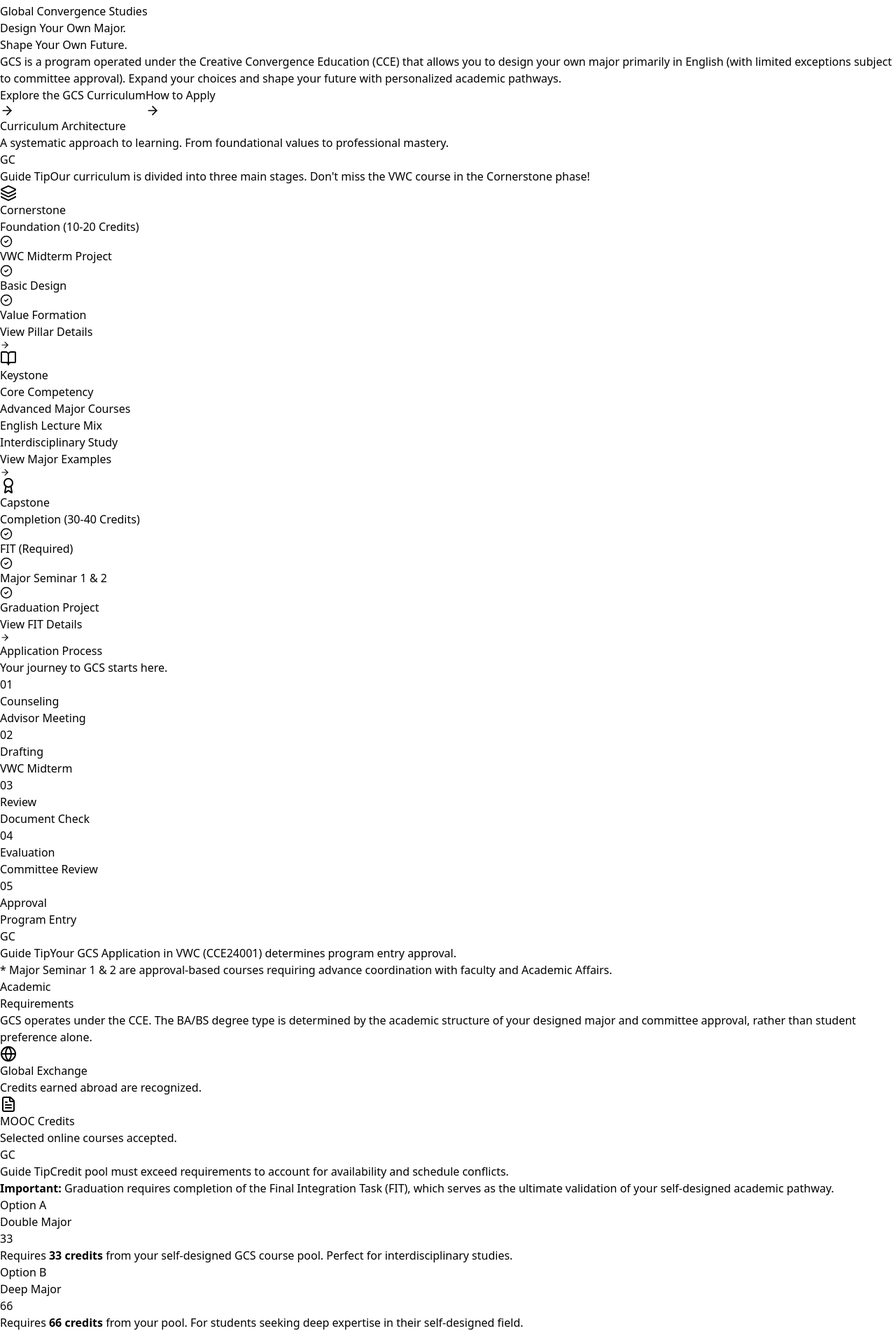
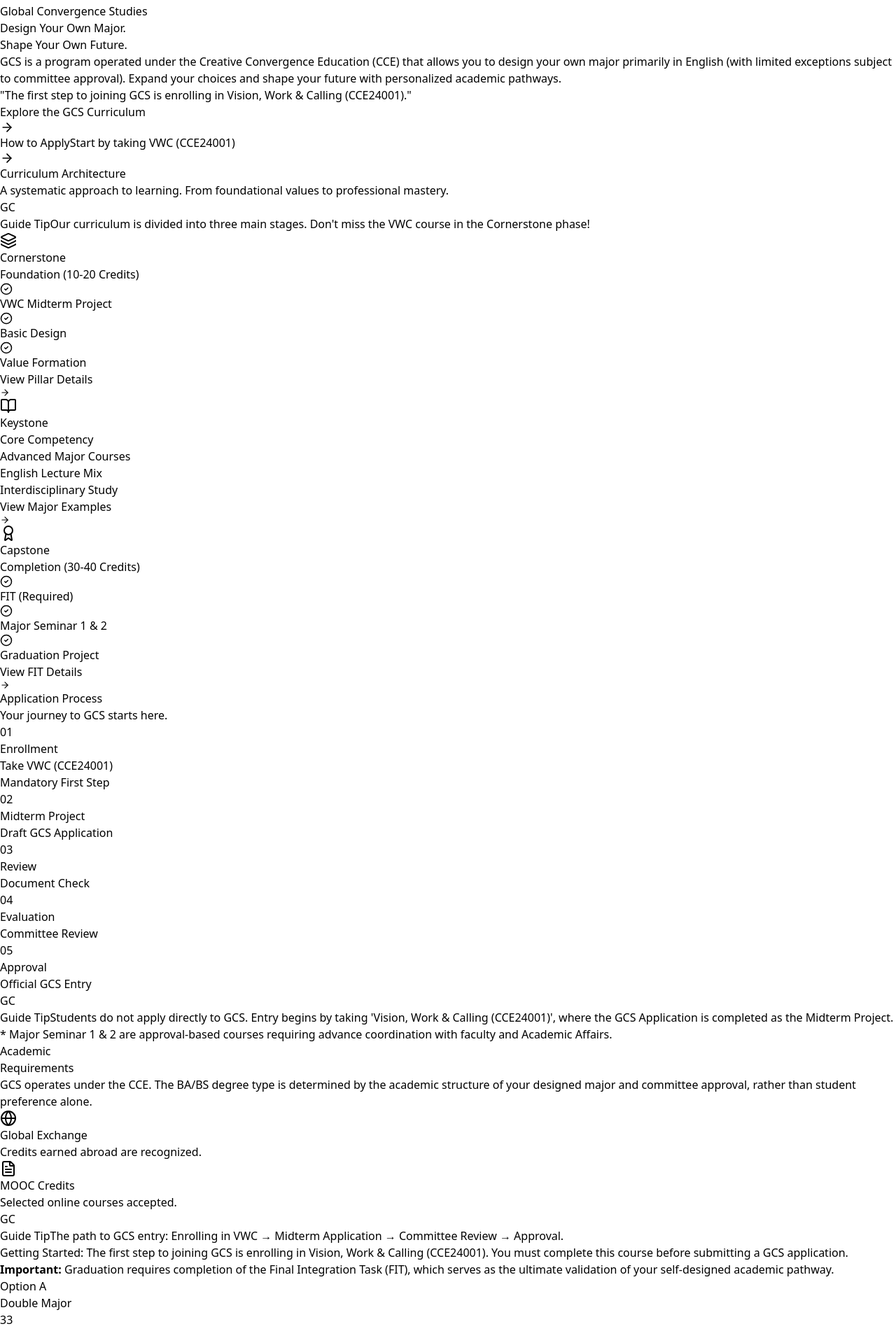
Before and after one commit to shintaehyeon/GcsHgu-website, a React (Vite) app: page / in a window 1280 px wide. Shown: the part 1181-3083 px from the top of the page at 70% size. Built offline with nearby package versions, Linux system fonts and the light colour scheme.

Commit message:
feat: clarify GCS entry flow and VWC prerequisite across all sections

```diff
--- a/src/GCSPage.jsx
+++ b/src/GCSPage.jsx
@@ -250,12 +250,15 @@ const Navbar = ({ onOpenFaculty, onOpenResources, onOpenMajors }) => {
                                 >
                                     HISNET
                                 </a>
+                                <div className="flex flex-col gap-1 items-center">
                                     <button
                                         onClick={() => scrollToSection('process')}
                                         className="w-full py-4 text-center text-sm font-black uppercase tracking-widest text-white bg-[#003A78] rounded-2xl shadow-lg shadow-blue-900/20"
                                     >
                                         Apply Now
                                     </button>
+                                    <span className="text-[10px] text-slate-400 font-bold uppercase tracking-tighter">Start by taking VWC (CCE24001)</span>
+                                </div>
                             </div>
                         </div>
                     </motion.div>
@@ -506,17 +509,27 @@ export default function GCSPage() {
                                 Design Your Own Major. <br />
                                 Shape Your Own Future.
                             </p>
-                            <p className="text-lg text-slate-600 font-medium max-w-lg leading-relaxed mb-8">
+                            <p className="text-lg text-slate-600 font-medium max-w-lg leading-relaxed mb-4">
                                 GCS is a program operated under the Creative Convergence Education (CCE) that allows you to design your own major primarily in English (with limited exceptions subject to committee approval). Expand your choices and shape your future with personalized academic pathways.
                             </p>
+                            <div className="mb-8 p-4 bg-[#003A78]/5 backdrop-blur-sm border-l-4 border-[#003A78] rounded-r-2xl">
+                                <p className="text-[#003A78] font-bold text-base">
+                                    "The first step to joining GCS is enrolling in Vision, Work & Calling (CCE24001)."
+                                </p>
+                            </div>
 
                             <div className="flex flex-col sm:flex-row gap-4 pointer-events-auto">
+                                <div className="flex flex-col gap-2">
                                     <button onClick={() => setMajorsModalOpen(true)} className="bg-[#4B89DC] hover:bg-[#3572C6] text-white px-8 py-3 rounded-full font-bold shadow-lg hover:shadow-xl hover:-translate-y-0.5 transition-all duration-300 flex items-center gap-2">
                                         Explore the GCS Curriculum <ArrowRight size={20} />
                                     </button>
+                                </div>
+                                <div className="flex flex-col gap-2">
                                     <button onClick={() => scrollToSection('process')} className="bg-white/60 backdrop-blur-md border border-white/60 text-[#003A78] px-8 py-3 rounded-full font-bold shadow-sm hover:bg-white hover:shadow-md hover:-translate-y-0.5 transition-all duration-300 flex items-center gap-2">
                                         How to Apply <ArrowRight size={20} />
                                     </button>
+                                    <span className="text-[10px] text-slate-400 font-bold ml-4 uppercase tracking-tighter">Start by taking VWC (CCE24001)</span>
+                                </div>
                             </div>
                         </motion.div>
                     </div>
@@ -618,27 +631,36 @@ export default function GCSPage() {
 
                         <div className="grid grid-cols-1 md:grid-cols-5 gap-6 relative z-10">
                             {[
-                                { step: "01", title: "Counseling", desc: "Advisor Meeting" },
-                                { step: "02", title: "Drafting", desc: "VWC Midterm" },
+                                { step: "01", title: "Enrollment", desc: "Take VWC (CCE24001)" },
+                                { step: "02", title: "Midterm Project", desc: "Draft GCS Application" },
                                 { step: "03", title: "Review", desc: "Document Check" },
                                 { step: "04", title: "Evaluation", desc: "Committee Review" },
-                                { step: "05", title: "Approval", desc: "Program Entry" },
+                                { step: "05", title: "Approval", desc: "Official GCS Entry" },
                             ].map((item, index) => (
-                                <Section key={index} delay={index * 0.1} className="group">
-                                    <div className="bg-white border border-slate-100 p-6 rounded-2xl text-center shadow-sm hover:shadow-xl transition-all duration-300 hover:-translate-y-1 hover:border-blue-200 cursor-default">
+                                <Section key={index} delay={index * 0.1} className="group flex flex-col items-center">
+                                    <div className="bg-white border border-slate-100 p-6 rounded-2xl text-center shadow-sm hover:shadow-xl transition-all duration-300 hover:-translate-y-1 hover:border-blue-200 cursor-default w-full">
                                         <div className="w-10 h-10 mx-auto bg-slate-50 text-[#003A78] rounded-full flex items-center justify-center font-bold mb-4 group-hover:bg-[#003A78] group-hover:text-white transition-colors">
                                             {item.step}
                                         </div>
-                                        <h4 className="font-bold text-slate-900 mb-1">{item.title}</h4>
+                                        <h4 className="font-bold text-slate-900 mb-1 leading-tight">{item.title}</h4>
                                         <p className="text-xs text-slate-500">{item.desc}</p>
                                     </div>
+                                    {index === 0 && (
+                                        <motion.div
+                                            initial={{ opacity: 0 }}
+                                            animate={{ opacity: 1 }}
+                                            className="mt-4 text-[10px] font-black text-[#003A78] uppercase tracking-widest bg-blue-50 px-3 py-1 rounded-full border border-blue-100"
+                                        >
+                                            Mandatory First Step
+                                        </motion.div>
+                                    )}
                                 </Section>
                             ))}
                         </div>
                     </div>
 
                     <div className="mt-12 flex flex-col items-center gap-6">
-                        <GCHelper position="center" text="Your GCS Application in VWC (CCE24001) determines program entry approval." />
+                        <GCHelper position="center" text="Students do not apply directly to GCS. Entry begins by taking 'Vision, Work & Calling (CCE24001)', where the GCS Application is completed as the Midterm Project." />
                         <div className="text-xs text-slate-400 italic max-w-2xl text-center">
                             * Major Seminar 1 & 2 are approval-based courses requiring advance coordination with faculty and Academic Affairs.
                         </div>
@@ -679,7 +701,10 @@ export default function GCSPage() {
                         </div>
 
                         <div className="mt-8 flex flex-col gap-4">
-                            <GCHelper text="Credit pool must exceed requirements to account for availability and schedule conflicts." />
+                            <GCHelper text="The path to GCS entry: Enrolling in VWC → Midterm Application → Committee Review → Approval." />
+                            <div className="p-4 bg-blue-50 rounded-2xl border border-blue-100 text-xs text-[#003A78] font-bold leading-relaxed">
+                                Getting Started: The first step to joining GCS is enrolling in Vision, Work & Calling (CCE24001). You must complete this course before submitting a GCS application.
+                            </div>
                             <div className="p-4 bg-amber-50 rounded-2xl border border-amber-100 text-xs text-amber-800 leading-relaxed">
                                 <strong>Important:</strong> Graduation requires completion of the Final Integration Task (FIT), which serves as the ultimate validation of your self-designed academic pathway.
                             </div>
@@ -739,6 +764,10 @@ export default function GCSPage() {
                         <AccordionItem
                             question="How much support do I get in designing my major?"
                             answer="We walk with you throughout the whole program! Skilled and experienced GCS professors provide 1:1 mentoring to guide and assist you while you create your major and prepare for career success."
+                        />
+                        <AccordionItem
+                            question="How do I get started and apply to GCS?"
+                            answer="It is critical to understand that students do NOT apply directly to GCS. Entry into the GCS program begins exclusively by enrolling in 'Vision, Work & Calling (CCE24001)'. The official GCS Application is completed as the MIDTERM PROJECT of this course, followed by a committee review and approval process."
                         />
                         <AccordionItem
                             question="What are some examples of past self-designed majors?"
```
Lines whose indentation alone changed are shown as unchanged.
